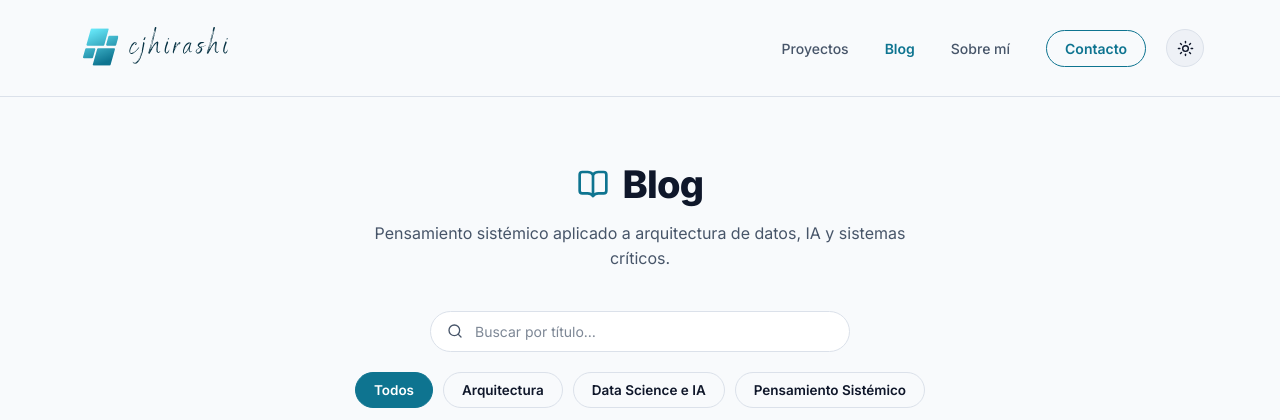
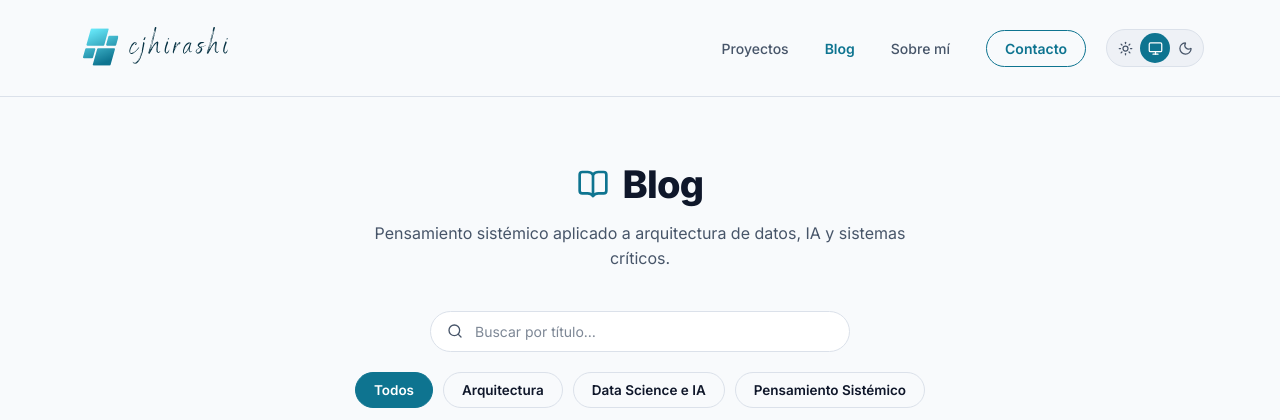
Before and after one commit to cjhirashi/portafolio, a Django app: page /blog/ in a window 1280 px wide. Shown: the top 420 px of the page. Run offline with Django 5.2, Linux system fonts and the light colour scheme; data that the repository does not hold is empty.

Commit message:
Replace theme toggle with 3-way pill: light / system / dark

```diff
--- a/core/static/core/css/base.css
+++ b/core/static/core/css/base.css
@@ -138,29 +138,52 @@ a.nav-link:hover {
   background: var(--primary);
 }
 
-.theme-toggle {
-  width: 38px;
-  height: 38px;
+.theme-pill {
+  position: relative;
+  display: inline-flex;
+  align-items: center;
+  background: var(--surface);
+  border: 1px solid var(--border);
   border-radius: 100px;
-  border: 1px solid var(--border);
-  background: var(--surface);
+  padding: 3px;
+  gap: 0;
+}
+
+.theme-pill-btn {
+  position: relative;
+  z-index: 1;
   display: flex;
   align-items: center;
   justify-content: center;
+  width: 30px;
+  height: 30px;
+  border-radius: 100px;
+  border: none;
+  background: transparent;
+  color: var(--text-secondary);
   cursor: pointer;
-  color: var(--text);
   padding: 0;
+  transition: color 200ms;
 }
 
-.theme-icon {
-  width: 17px;
-  height: 17px;
+.theme-pill-btn[aria-pressed="true"] {
+  color: var(--on-primary);
 }
 
-html[data-theme="light"] .theme-icon--dark,
-html[data-theme="dark"] .theme-icon--light {
-  display: none;
+.theme-pill-indicator {
+  position: absolute;
+  top: 3px;
+  left: 3px;
+  width: 30px;
+  height: 30px;
+  border-radius: 100px;
+  background: var(--primary);
+  transition: transform 220ms cubic-bezier(.4,0,.2,1);
+  pointer-events: none;
 }
+
+.theme-pill-indicator[data-pos="1"] { transform: translateX(30px); }
+.theme-pill-indicator[data-pos="2"] { transform: translateX(60px); }
 
 /* Mobile nav toggle (hamburger) */
 
--- a/core/static/core/js/theme.js
+++ b/core/static/core/js/theme.js
@@ -1,19 +1,51 @@
 (function () {
-  function renderIcons() {
-    if (window.lucide) window.lucide.createIcons();
+  var MODES = ['light', 'system', 'dark'];
+
+  function systemIsDark() {
+    return window.matchMedia && window.matchMedia('(prefers-color-scheme: dark)').matches;
   }
 
+  function applyTheme(mode) {
+    var root = document.documentElement;
+    var resolved = mode === 'system' ? (systemIsDark() ? 'dark' : 'light') : mode;
+    root.setAttribute('data-theme', resolved);
+  }
+
+  function updatePill(mode) {
+    var pos = MODES.indexOf(mode);
+    var indicator = document.getElementById('theme-pill-indicator');
+    if (indicator) indicator.setAttribute('data-pos', pos);
+    document.querySelectorAll('.theme-pill-btn').forEach(function (btn, i) {
+      btn.setAttribute('aria-pressed', i === pos ? 'true' : 'false');
+    });
+  }
+
+  // Early apply before DOMContentLoaded (runs inline in <head> already for light/dark,
+  // this handles system preference on first load)
+  var saved = localStorage.getItem('theme') || 'system';
+  applyTheme(saved);
+
   document.addEventListener('DOMContentLoaded', function () {
-    renderIcons();
+    if (window.lucide) window.lucide.createIcons();
+    updatePill(saved);
 
-    var toggle = document.getElementById('theme-toggle');
-    if (!toggle) return;
+    document.querySelectorAll('.theme-pill-btn').forEach(function (btn) {
+      btn.addEventListener('click', function () {
+        var mode = btn.getAttribute('data-theme-val');
+        localStorage.setItem('theme', mode);
+        saved = mode;
+        applyTheme(mode);
+        updatePill(mode);
+      });
+    });
 
-    toggle.addEventListener('click', function () {
-      var root = document.documentElement;
-      var next = root.getAttribute('data-theme') === 'dark' ? 'light' : 'dark';
-      root.setAttribute('data-theme', next);
-      localStorage.setItem('theme', next);
-    });
+    // React to OS preference change when mode is system
+    if (window.matchMedia) {
+      window.matchMedia('(prefers-color-scheme: dark)').addEventListener('change', function () {
+        if ((localStorage.getItem('theme') || 'system') === 'system') {
+          applyTheme('system');
+        }
+      });
+    }
   });
 })();
--- a/core/templates/core/base.html
+++ b/core/templates/core/base.html
@@ -11,10 +11,11 @@
   <link rel="stylesheet" href="{% static 'core/css/base.css' %}">
   <script>
     (function () {
-      var saved = localStorage.getItem('theme');
-      if (saved === 'dark' || saved === 'light') {
-        document.documentElement.setAttribute('data-theme', saved);
-      }
+      var saved = localStorage.getItem('theme') || 'system';
+      var resolved = saved === 'system'
+        ? (window.matchMedia && window.matchMedia('(prefers-color-scheme: dark)').matches ? 'dark' : 'light')
+        : saved;
+      document.documentElement.setAttribute('data-theme', resolved);
     })();
   </script>
   {% block extra_head %}{% endblock %}
@@ -59,10 +60,18 @@
         {% endif %}
       </nav>
 
-      <button type="button" class="theme-toggle" id="theme-toggle" aria-label="Cambiar tema">
-        <i data-lucide="sun" class="theme-icon theme-icon--light"></i>
-        <i data-lucide="moon" class="theme-icon theme-icon--dark"></i>
-      </button>
+      <div class="theme-pill" id="theme-pill" role="group" aria-label="Tema">
+        <button type="button" class="theme-pill-btn" data-theme-val="light" aria-label="Tema claro">
+          <i data-lucide="sun" style="width:15px;height:15px"></i>
+        </button>
+        <button type="button" class="theme-pill-btn" data-theme-val="system" aria-label="Tema del sistema">
+          <i data-lucide="monitor" style="width:15px;height:15px"></i>
+        </button>
+        <button type="button" class="theme-pill-btn" data-theme-val="dark" aria-label="Tema oscuro">
+          <i data-lucide="moon" style="width:15px;height:15px"></i>
+        </button>
+        <span class="theme-pill-indicator" id="theme-pill-indicator"></span>
+      </div>
 
       <button type="button" class="nav-toggle" id="nav-toggle" aria-label="Abrir menú" aria-expanded="false" aria-controls="site-nav">
         <i data-lucide="menu" class="nav-toggle-icon nav-toggle-icon--open"></i>
```
